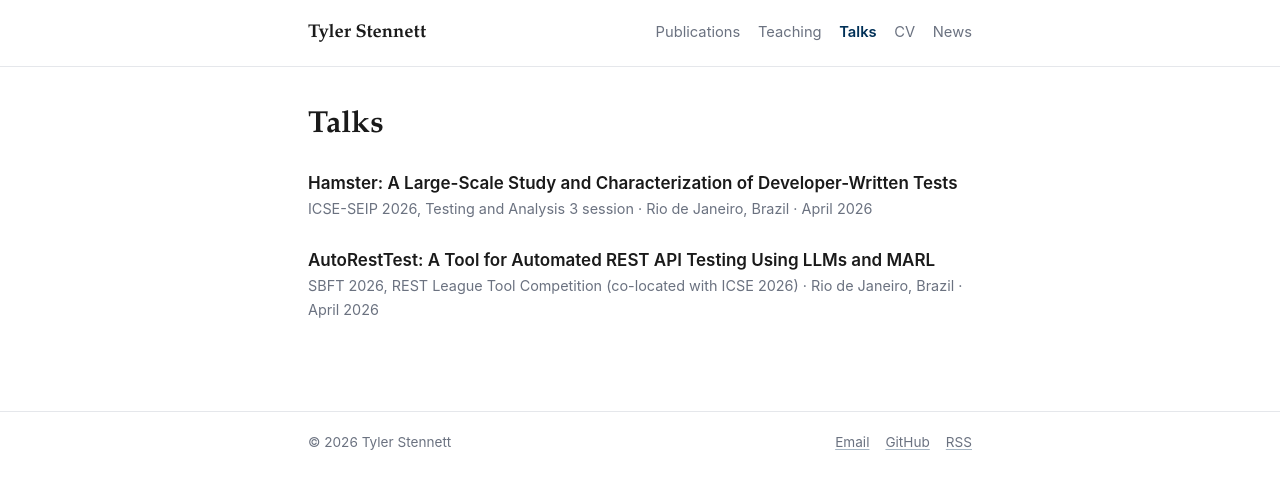
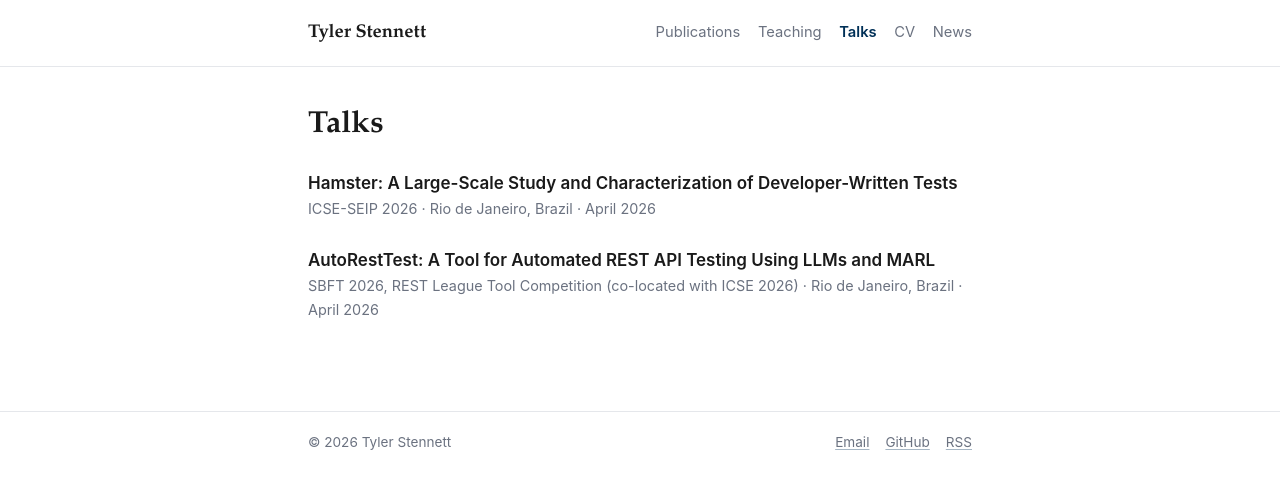
Before and after one commit to tylerstennett/tylerstennett.github.io, a Jekyll site: the page built from talks.md, in a window 1280 px wide. Shown: the top 489 px of the page. Built offline with Jekyll 4.4.1, drawn with Linux system fonts in a browser that asks for light colours.

Commit message:
fix: drop internal session label from talk entry

```diff
--- a/_data/talks.yml
+++ b/_data/talks.yml
@@ -2,7 +2,7 @@
 # links keys (slides, video, ...) are optional; only present keys render.
 
 - title: "Hamster: A Large-Scale Study and Characterization of Developer-Written Tests"
-  event: "ICSE-SEIP 2026, Testing and Analysis 3 session"
+  event: "ICSE-SEIP 2026"
   location: "Rio de Janeiro, Brazil"
   date: 2026-04-15
 
```
